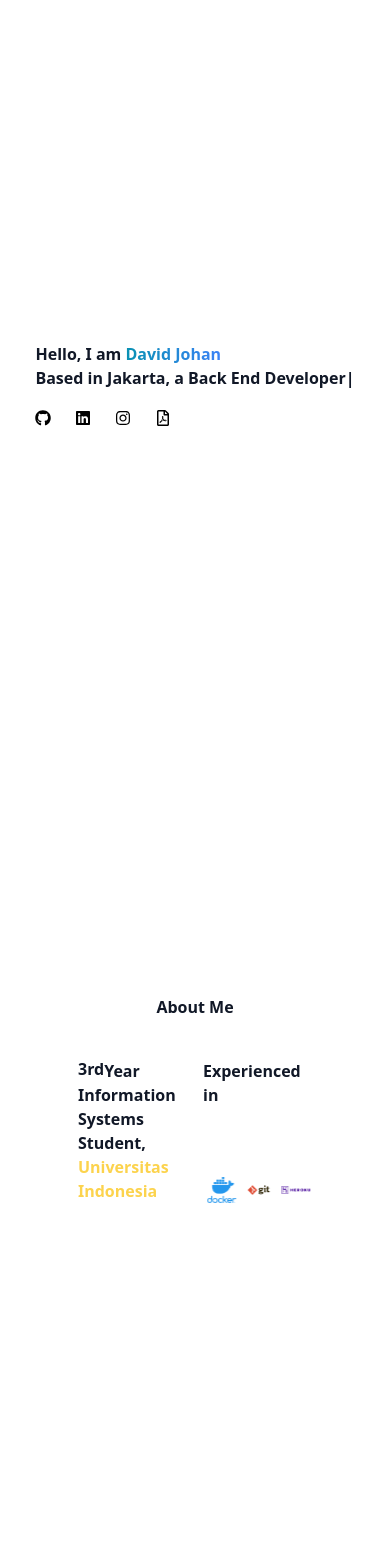
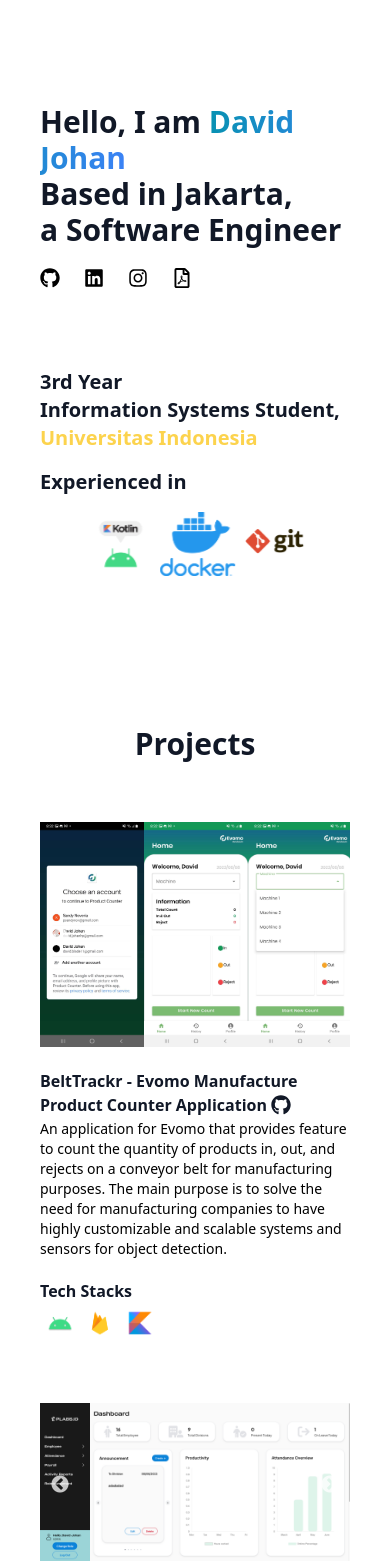
Before and after one commit to davidjohanhp/portfolio, a React (Create React App) app: page / in a window 390 px wide. Shown: the top 1568 px of the page. Built offline with nearby package versions, Linux system fonts and the light colour scheme.

Commit message:
make responsive

```diff
--- a/src/components/about.jsx
+++ b/src/components/about.jsx
@@ -72,28 +72,27 @@ class About extends React.Component {
 
     render() {
       return (
-        <div id="about" className="flex h-screen justify-center items-center">
-            <div className="mx-auto w-3/5">
-                <h1 className="text-center font-semibold text-gray-900 sm:text-7xl">About Me</h1>
-                <div className="grid grid-cols-2 gap-4 pt-10 ">
+        <div id="about" className="flex sm:h-screen justify-center items-center">
+            <div className="sm:mx-auto sm:w-3/5 sm:mt-0 mt-10 mx-10">
+                <h1 className="text-center font-semibold text-gray-900 sm:text-7xl hidden sm:block">About Me</h1>
+                <div className="grid sm:grid-cols-2 grid-cols-1 gap-4 pt-10">
                     <div className="">
                         <div className="flex">
-                            <h2 className="text-start font-semibold text-gray-900 sm:text-9xl animate-bounce">3rd</h2>
-                            <h2 className="text-start font-semibold text-gray-900 sm:text-3xl mt-auto">Year</h2>
+                            <h2 className="text-start font-semibold text-gray-900 sm:text-9xl sm:animate-bounce text-xl">3rd</h2>
+                            <h2 className="text-start font-semibold text-gray-900 sm:text-3xl text-xl mt-auto">&nbsp;Year</h2>
                         </div>
-                        {/* <h2 className="text-start font-semibold text-gray-900 sm:text-9xl animate-bounce duration-2000"><span className="">3rd</span><span className="sm:text-3xl">Year</span></h2> */}
-                        <h2 className="text-start font-semibold text-gray-900 sm:text-3xl">Information Systems Student,</h2>
-                        <h2 className="text-start font-semibold text-amber-300 sm:text-3xl">Universitas Indonesia</h2>
+                        <h2 className="text-start font-semibold text-gray-900 sm:text-3xl text-xl">Information Systems Student,</h2>
+                        <h2 className="text-start font-semibold text-amber-300 sm:text-3xl text-xl">Universitas Indonesia</h2>
                     </div>
                     <div>
-                        <h2 className="text-start font-semibold text-gray-900 sm:text-3xl">Experienced in</h2>
-                        <div className="pt-4">
+                        <h2 className="text-start font-semibold text-gray-900 sm:text-3xl text-xl">Experienced in</h2>
+                        <div className="pt-4 mx-10 sm:mx-0">
                                 <Slider {...this.settings}>
                                     {this.state.images.map(image => {
                                         return (
                                             <div className="flex">
-                                                <div className="grid place-items-center mx-auto w-4/5 h-[135px] p-0">
-                                                    <img src={image} className="max-h-32 object-fit"/>
+                                                <div className="grid place-items-center sm:h-[135px] h-[50px] p-0">
+                                                    <img src={image} className="sm:max-h-32 max-h-16 object-fit"/>
                                                 </div>
                                             </div>
                                             );
--- a/src/components/contact.jsx
+++ b/src/components/contact.jsx
@@ -3,7 +3,7 @@ import React from "react";
 class Contact extends React.Component {
     render() {
       return (
-        <div id="contact" className="flex h-screen justify-center items-center">
+        <div id="contact" className="sm:flex h-screen justify-center items-center hidden">
             <div className="mx-auto w-3/5">
                 <h1 className="text-center font-semibold text-gray-900 sm:text-7xl">Contact</h1>
                 <p className="text-center mt-2 text-lg text-gray-600">
--- a/src/components/home.jsx
+++ b/src/components/home.jsx
@@ -6,13 +6,14 @@ import { FaGithub, FaInstagram, FaLinkedin, FaRegFilePdf } from "react-icons/fa"
 class Home extends React.Component {
     render() {
       return (
-        <div id="home" className="flex h-[40rem] justify-center items-center">
-            <div className="">
-                <div className="content-center animate-in motion-safe:spin-in-90 duration-700">
-                    <div className="content-center">
-                        <h1 className="text-start font-semibold leading-15 text-gray-900 lg:text-8xl md:text-5xl sm:text-3xl sm:leading-15">Hello, I am <span className="font-extrabold text-transparent bg-clip-text bg-gradient-to-r from-cyan-600 to-blue-500">David Johan</span></h1>
-                        <span className="text-start font-semibold text-gray-900 lg:text-4xl md:text-2xl sm:text-xl">
+        <div id="home" className="flex sm:h-[40rem] justify-center items-center">
+            <div className="px-10 sm:mt-0 mt-10">
+                <div className="content-center xs:mx-10">
+                    <div className="mx-auto">
+                        <h1 className="text-start font-semibold leading-15 text-gray-900 lg:text-8xl md:text-5xl text-3xl sm:leading-15">Hello, I am <span className="font-extrabold text-transparent bg-clip-text bg-gradient-to-r from-cyan-600 to-blue-500">David Johan</span></h1>
+                        <span className="text-start font-semibold text-gray-900 lg:text-4xl text-3xl">
                             Based in Jakarta, a
+                            <span className="hidden sm:inline">
                                 <TypeAnimation
                                     sequence={[
                                         ' Front End Developer',
@@ -27,19 +28,23 @@ class Home extends React.Component {
                                     repeat={Infinity}
                                 />
                             </span>
+                            <span className="lg:hidden xs:visible">
+                                &nbsp;Software Engineer
+                            </span>
+                        </span>
                     </div>
                     <div className="flex align-center pt-5">
                         <a className="pr-3" href="https://github.com/davidjohanhp" target="_blank" title="Github">
-                            <FaGithub className="lg:text-2xl md:text-xl sm:text-l"/>
+                            <FaGithub className="lg:text-2xl text-xl"/>
                         </a>
                         <a className="px-3" href="https://www.linkedin.com/in/davidjh-parhusip/" target="_blank" title="LinkedIn">
-                            <FaLinkedin className="lg:text-2xl md:text-xl sm:text-l"/>
+                            <FaLinkedin className="lg:text-2xl text-xl"/>
                         </a>
                         <a className="px-3" href="https://www.instagram.com/davidjohanhp/" target="_blank" title="Instagram">
-                            <FaInstagram className="lg:text-2xl md:text-xl sm:text-l"/>
+                            <FaInstagram className="lg:text-2xl text-xl"/>
                         </a>
                         <a className="px-3" href="https://drive.google.com/file/d/1JayfARn-j9qJMeE81UoGAM5mD8tLMTaV/view?usp=sharing" target="_blank" title="Github">
-                            <FaRegFilePdf className="lg:text-2xl md:text-xl sm:text-l"/>
+                            <FaRegFilePdf className="lg:text-2xl text-xl"/>
                         </a>
                     </div>
                 </div>
--- a/src/components/navbar.jsx
+++ b/src/components/navbar.jsx
@@ -27,7 +27,7 @@ class Navbar extends React.Component {
             <div className="mx-auto max-w-7xl px-4 sm:px-6 lg:px-8">
                 <div className="flex h-16 items-center justify-end">
                     <div className="flex items-center">
-                        <div className="hidden md:block">
+                        <div className="hidden sm:block">
                             <div className="mr-10 flex items-baseline space-x-1">
                                 {/* <!-- Current: "bg-gray-900 text-white", Default: "text-gray-300 hover:bg-gray-700 hover:text-white" --> */}
                                 {/* <a href="#" class="bg-gray-900 text-white rounded-md px-3 py-2 text-sm font-medium" aria-current="page">Home</a> */}
--- a/src/components/projects.jsx
+++ b/src/components/projects.jsx
@@ -198,14 +198,14 @@ class Projects extends React.Component {
 
     render() {
       return (
-        <div id="projects" className="flex h-fit justify-center items-center py-36">
-            <div className="mx-auto w-3/5">
-                <h1 className="text-center font-semibold text-gray-900 sm:text-7xl">Projects</h1>
-                <div className="grid grid-cols-2 gap-4 pt-10">
+        <div id="projects" className="flex sm:h-fit justify-center items-center sm:py-36 pt-36 pb-16">
+            <div className="sm:mx-auto sm:w-3/5 mx-10">
+                <h1 className="text-center font-semibold text-gray-900 sm:text-7xl text-3xl">Projects</h1>
+                <div className="grid sm:grid-cols-2 grid-cols-1 gap-4 sm:pt-10 pt-5">
                     {this.state.projects.map(content => {
                             return (
                                 <>
-                                <div className="" key={content.id}>
+                                <div className="sm:mt-0 mt-10" key={content.id}>
                                     <Slider {...content.settings}>
                                         {content.images.map(image => {
                                             return (
@@ -227,7 +227,7 @@ class Projects extends React.Component {
                                         </div>
                                         <p className="text-sm">{content.desc}</p>
                                     </div>
-                                    <div className="mt-auto">
+                                    <div className="sm:mt-auto mt-5">
                                         <h2 className="font-semibold text-gray-900 sm:text-sm">Tech Stacks</h2>
                                         <div className="flex pb-1">
                                             {content.stacks.map(icons => {
--- a/tailwind.config.js
+++ b/tailwind.config.js
@@ -4,7 +4,9 @@ module.exports = {
     "./src/**/*.{js,jsx,ts,tsx}",
   ],
   theme: {
-    extend: {},
+    extend: {
+
+    },
   },
   plugins: [
     require("tailwindcss-animate"),
```
Lines whose indentation alone changed are shown as unchanged.
